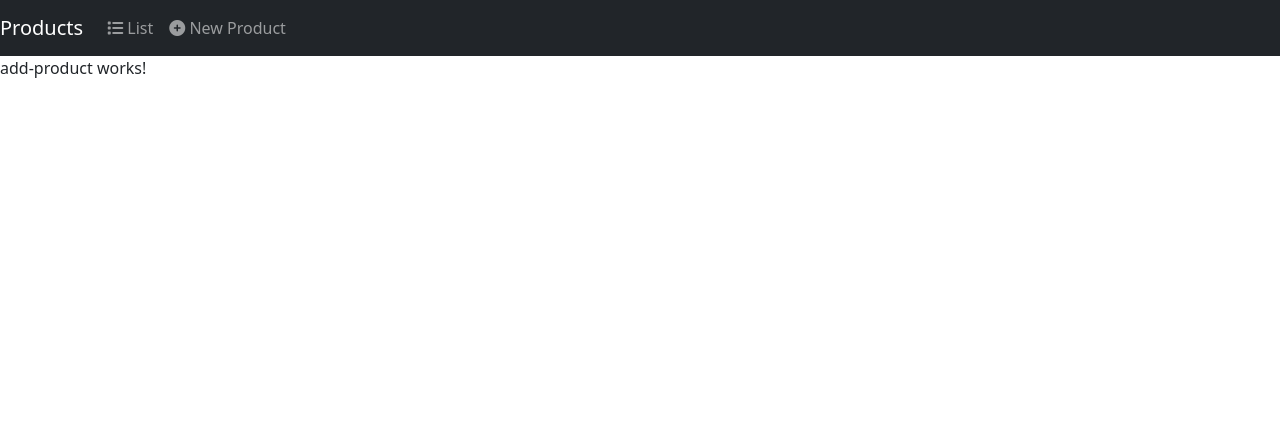
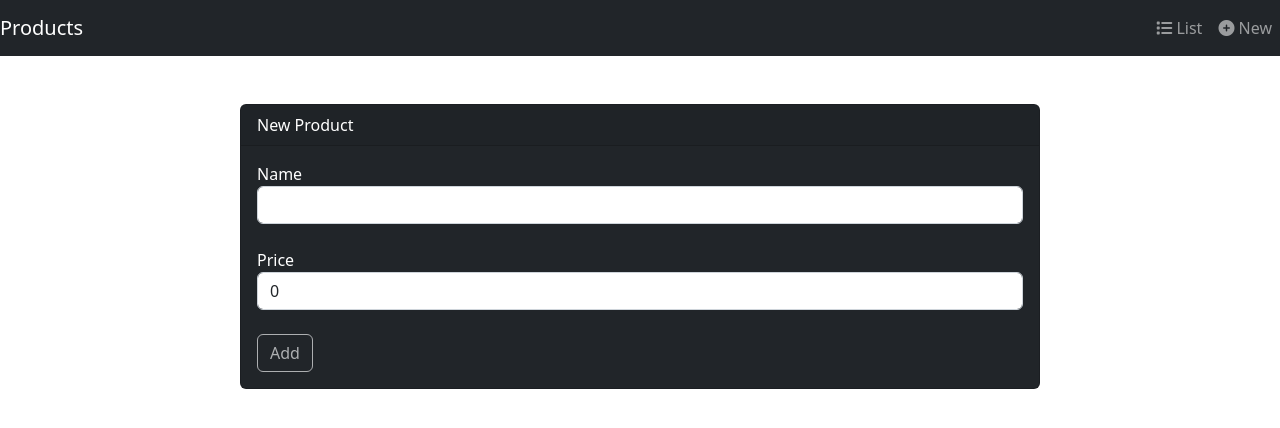
Before and after one commit to HectorMartinezCred/productscrud-angular, an Angular app: page /add in a window 1280 px wide. Shown: the top 428 px of the page. Built offline with nearby package versions, Linux system fonts and the light colour scheme.

Commit message:
AddProduct
Create Add Product structure and funtions

```diff
--- a/src/app/app.component.html
+++ b/src/app/app.component.html
@@ -1,16 +1,16 @@
 <nav class="navbar navbar-expand-lg navbar-dark bg-dark">
-  <a class="navbar-brand" href="#">Products</a>
+  <a class="navbar-brand" href="#"> Products</a>
   <button class="navbar-toggler" type="button" data-toggle="collapse" data-target="#navbarSupportedContent" aria-controls="navbarSupportedContent" aria-expanded="false" aria-label="Toggle navigation">
     <span class="navbar-toggler-icon"></span>
   </button>
 
-  <div class="collapse navbar-collapse" id="navbarSupportedContent">
+  <div class="collapse navbar-collapse d-flex flex-row-reverse" id="navbarSupportedContent">
     <ul class="navbar-nav ml-auto">
       <li class="nav-item">
-        <a class="nav-link" routerLink="/"><i class="fa-solid fa-list"></i> List</a>
+        <a class="nav-link" routerLink="/"><i class="fa-solid fa-list"></i> List </a>
       </li>
       <li class="nav-item">
-        <a class="nav-link" routerLink="/add"><i class="fa-solid fa-circle-plus"></i> New Product</a>
+        <a class="nav-link" routerLink="/add"><i class="fa-solid fa-circle-plus"></i> New </a>
       </li>
     </ul>
   </div>
--- a/src/app/product/add-product/add-product.component.html
+++ b/src/app/product/add-product/add-product.component.html
@@ -1 +1,20 @@
-<p>add-product works!</p>
+<div class="card text-white bg-dark mb-3 mt-5" style="max-width:50rem; margin: auto;">
+  <div class="card-header">New Product</div>
+  <div class="card-body">
+    <form (ngSubmit)="onCreate()" novalidate #f="ngForm">
+        <div class="form-group">
+            <label for="name">Name</label>
+            <input type="text" class="form-control" id="name" name="name"
+            [(ngModel)]="name" required>
+        </div>
+        <br>
+        <div class="form-group">
+            <label for="price">Price</label>
+            <input type="number" class="form-control" id="price" name="price"
+            [(ngModel)]="price" required>
+        </div>
+        <br>
+        <button class="btn btn-outline-light btn-block" [disabled]="!f.valid">Add</button>
+    </form>
+  </div>
+</div>
--- a/src/app/product/add-product/add-product.component.ts
+++ b/src/app/product/add-product/add-product.component.ts
@@ -1,4 +1,8 @@
 import { Component, OnInit } from '@angular/core';
+import { Router } from '@angular/router';
+import { ToastrService } from 'ngx-toastr';
+import { Product } from 'src/app/models/product';
+import { ProductService } from 'src/app/service/product.service';
 
 @Component({
   selector: 'app-add-product',
@@ -7,9 +11,36 @@ import { Component, OnInit } from '@angular/core';
 })
 export class AddProductComponent implements OnInit {
 
-  constructor() { }
+  name: string = '';
+  price: number = 0;
+
+  constructor(
+    private productService: ProductService,
+    private toastr: ToastrService,
+    private router: Router
+    ) { }
 
   ngOnInit(): void {
   }
 
+  onCreate(): void {
+    const product = new Product(this.name, this.price);
+    this.productService.save(product).subscribe(
+      data => {
+        this.toastr.success('Product Created', 'OK', {
+          timeOut: 3000,
+          progressBar: true
+        });
+        this.router.navigate(['/'])
+      },
+      err => {
+        this.toastr.error(err.error.message, 'Fail', {
+          timeOut: 3000,
+          progressBar: true
+        });
+        this.router.navigate(['/'])
+      }
+    )
+  }
+
 }
--- a/src/app/product/list-product/list-product.component.html
+++ b/src/app/product/list-product/list-product.component.html
@@ -1,3 +1,6 @@
+<div class="card text-white bg-dark mb-3 mt-5" style="max-width: 50rem; margin: auto;">
+  <div class="card-header">Product List</div>
+  <div class="card-body">
     <table class="table table-dark">
       <thead>
         <tr>
@@ -8,16 +11,38 @@
       </thead>
       <tbody>
         <tr *ngFor="let product of products">
-        <td>{{product.id}}</td>
-        <td>{{product.name}} ({{product.id}})</td>
-        <td>{{product.price}}</td>
+          <td>{{ product.name }} ({{ product.id }})</td>
+          <td>$ {{ product.price }}</td>
           <td>
             <div class="btn-group" role="group" aria-label="Basic example">
-              <button type="button" class="btn btn-outline-info" style="border: none;" routerLink="/detail/{{product.id}}"><i class="fa-solid fa-eye"></i></button>
-              <button type="button" class="btn btn-outline-warning" style="border: none;" routerLink="/update/{{product.id}}"><i class="fa-solid fa-pen-to-square"></i></button>
-              <button type="button" class="btn btn-outline-danger" style="border: none;" (click)="delete(product.id)"><i class="fa-solid fa-trash"></i></button>
+              <button
+                type="button"
+                class="btn btn-outline-info"
+                style="border: none"
+                routerLink="/detail/{{ product.id }}"
+              >
+                <i class="fa-solid fa-eye"></i>
+              </button>
+              <button
+                type="button"
+                class="btn btn-outline-warning"
+                style="border: none"
+                routerLink="/update/{{ product.id }}"
+              >
+                <i class="fa-solid fa-pen-to-square"></i>
+              </button>
+              <button
+                type="button"
+                class="btn btn-outline-danger"
+                style="border: none"
+                (click)="delete(product.id!)"
+              >
+                <i class="fa-solid fa-trash"></i>
+              </button>
             </div>
           </td>
         </tr>
       </tbody>
     </table>
+  </div>
+</div>
--- a/src/app/product/list-product/list-product.component.ts
+++ b/src/app/product/list-product/list-product.component.ts
@@ -1,4 +1,5 @@
 import { Component, OnInit } from '@angular/core';
+import { ToastrService } from 'ngx-toastr';
 import { Product } from 'src/app/models/product';
 import { ProductService } from 'src/app/service/product.service';
 
@@ -11,7 +12,10 @@ export class ListProductComponent implements OnInit {
 
   products: Product[] = [];
 
-  constructor(private productService: ProductService) { }
+  constructor(
+    private productService: ProductService,
+    private toastr: ToastrService
+    ) { }
 
   ngOnInit(): void {
     this.loadProducts();
@@ -28,8 +32,22 @@ export class ListProductComponent implements OnInit {
     )
   }
 
-  delete(id?: number) {
-    alert("Are you sure to delete product " + id + "?");
+  delete(id: number) {
+    this.productService.delete(id).subscribe(
+      data => {
+        this.toastr.success("Product " + id + " is deleted", "OK", {
+          timeOut: 3000,
+          progressBar: true
+        });
+        this.loadProducts();
+      },
+      err => {
+        this.toastr.error(err.error.message, 'Fail', {
+          timeOut: 3000,
+          progressBar: true
+        });
+      }
+    )
   }
 
 }
```
Lines whose indentation alone changed are shown as unchanged.
